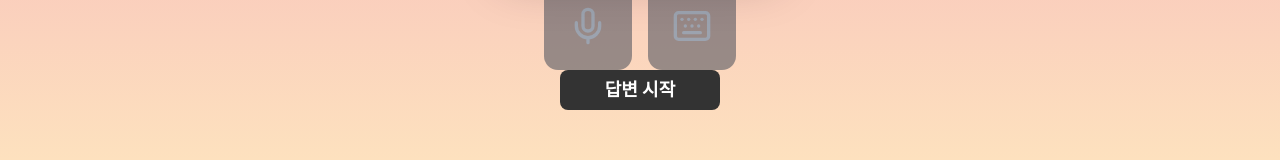
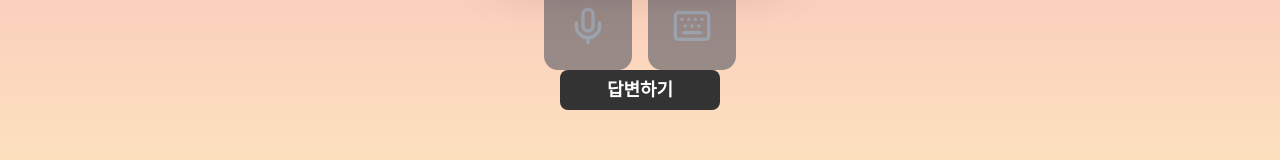
Before and after one commit to kakao-tech-campus-3rd-step3/Team5_FE, a React (Vite) app: page / in a window 1280 px wide. Shown: the part 520-680 px from the top of the page. Built offline with nearby package versions, Linux system fonts and the light colour scheme.

Commit message:
refactor: 메인페이지 컴포넌트 분리

```diff
--- /dev/null
+++ b/src/components/Button/AnswerButton.tsx
@@ -0,0 +1,35 @@
+import styled from '@emotion/styled';
+
+interface AnswerButtonProps {
+  children: React.ReactNode;
+  type: 'button' | 'submit' | 'reset';
+  onClick: () => void;
+  disabled: boolean;
+}
+
+const AnswerButton = ({ children, type, onClick, disabled }: AnswerButtonProps) => {
+  return (
+    <Wrapper type={type} onClick={onClick} disabled={disabled}>
+      {children}
+    </Wrapper>
+  );
+};
+
+export default AnswerButton;
+
+const Wrapper = styled.button`
+  display: flex;
+  justify-content: center;
+  align-items: center;
+
+  background: #333333;
+  border-radius: 8px;
+
+  width: 160px;
+  height: 40px;
+
+  font-weight: 700;
+  font-size: 18px;
+
+  color: #ffffff;
+`;
--- a/src/pages/Home/Home.tsx
+++ b/src/pages/Home/Home.tsx
@@ -1,23 +1,25 @@
 import styled from '@emotion/styled';
 import { useEffect, useState } from 'react';
-import AnswerSection from './components/AnswerSection';
-import AnswerTypeSelector from './components/AnswerTypeSelector';
 import { ROUTE_PATH } from '../../routes/routePath';
 import { useNavigate } from 'react-router-dom';
+import QuestionCardSection from './components/QuestionCardSection';
+import BeforeAnswerSection from './components/BeforeAnswerSection';
+import AnsweringSection from './components/AnsweringSection';
 
 export type AnswerType = 'voice' | 'text' | null;
 
 const HomePage = () => {
   const [answerType, setAnswerType] = useState<AnswerType>(null);
   const [isAnswerStarted, setIsAnswerStarted] = useState(false);
-  // const [isAnswered, setIsAnswered] = useState(false);
-  const [isAnswered, setIsAnswered] = useState(() => {
-    const saved = localStorage.getItem('isAnswered');
-    return saved === 'true';
-  });
-  useEffect(() => {
-    localStorage.setItem('isAnswered', String(isAnswered));
-  }, [isAnswered]);
+  const [isAnswered, setIsAnswered] = useState(false);
+  // TODO: 로컬스토리지 활용 코드 (추후 반영 예정)
+  // const [isAnswered, setIsAnswered] = useState(() => {
+  //   const saved = localStorage.getItem('isAnswered');
+  //   return saved === 'true';
+  // });
+  // useEffect(() => {
+  //   localStorage.setItem('isAnswered', String(isAnswered));
+  // }, [isAnswered]);
   const navigate = useNavigate();
 
   const handleAnswerType = (type: AnswerType) => {
@@ -33,49 +35,32 @@ const HomePage = () => {
     setIsAnswerStarted(true);
   };
 
+  if (isAnswered)
+    return (
+      <Wrapper>
+        <span>DailyQ 모의 면접</span>
+        <QuestionCardSection isStarted={isAnswerStarted} />
+        <h1>답변 후 메인 페이지</h1>
+      </Wrapper>
+    );
+
   return (
     <Wrapper>
       <span>DailyQ 모의 면접</span>
-      <section>
-        <QuestionCard isStarted={isAnswerStarted === true}>
-          <GlassBackground>
-            {isAnswered
-              ? 'Cookie와 Local Storage의 차이점이 무엇인가요?'
-              : '오늘의 질문을 확인하세요!'}
-          </GlassBackground>
-        </QuestionCard>
-      </section>
+      <QuestionCardSection isStarted={isAnswerStarted} />
 
-      {!isAnswered && (
-        <>
-          {!isAnswerStarted && (
-            <>
-              <AnswerTypeSelector type={answerType} onAnswerType={handleAnswerType} />
-              <AnswerButton type="button" onClick={handleAnswerState} disabled={!answerType}>
-                답변 시작
-              </AnswerButton>
-            </>
-          )}
-
-          {isAnswerStarted && (
-            <>
-              <AnswerSection
-                type={answerType}
-                isActive={isAnswerStarted}
-                onAnswerDone={handleAnswerDone}
-              />
-              <AnswerButton type="button" onClick={handleAnswerDone} disabled={!answerType}>
-                답변 완료
-              </AnswerButton>
-            </>
-          )}
-        </>
-      )}
-
-      {isAnswered && (
-        <>
-          <h1>답변 후 메인 페이지</h1>
-        </>
+      {!isAnswerStarted ? (
+        <BeforeAnswerSection
+          type={answerType}
+          onAnswerType={handleAnswerType}
+          onAnswerState={handleAnswerState}
+        />
+      ) : (
+        <AnsweringSection
+          type={answerType}
+          isStarted={isAnswerStarted}
+          onAnswerDone={handleAnswerDone}
+        />
       )}
     </Wrapper>
   );
@@ -90,43 +75,3 @@ const Wrapper = styled.div`
   justify-content: center;
   height: 100%;
 `;
-
-const QuestionCard = styled.div<{ isStarted: boolean }>`
-  width: 300px;
-  height: ${(props) => (props.isStarted ? '150px' : '300px')};
-
-  transition: 0.3s ease-in-out;
-`;
-
-const GlassBackground = styled.div`
-  background-color: rgba(255, 255, 255, 0.08);
-  backdrop-filter: blur(24px);
-  border-radius: 1.5rem;
-  border: 1px solid rgba(255, 255, 255, 0.2);
-  box-shadow: 0 25px 50px -12px rgb(0 0 0 / 0.25);
-
-  width: 100%;
-  height: 100%;
-
-  display: flex;
-  flex-direction: column;
-  align-items: center;
-  justify-content: center;
-`;
-
-const AnswerButton = styled.button`
-  display: flex;
-  justify-content: center;
-  align-items: center;
-
-  background: #333333;
-  border-radius: 8px;
-
-  width: 160px;
-  height: 40px;
-
-  font-weight: 700;
-  font-size: 18px;
-
-  color: #ffffff;
-`;
--- /dev/null
+++ b/src/pages/Home/components/AnsweringSection.tsx
@@ -0,0 +1,21 @@
+import AnswerButton from '../../../components/Button/AnswerButton';
+import type { AnswerType } from '../Home';
+import AnswerSection from './AnswerSection';
+interface AnsweringSectionProps {
+  type: AnswerType;
+  isStarted: boolean;
+  onAnswerDone: () => void;
+}
+
+const AnsweringSection = ({ type, isStarted, onAnswerDone }: AnsweringSectionProps) => {
+  return (
+    <>
+      <AnswerSection type={type} isActive={isStarted} onAnswerDone={onAnswerDone} />
+      <AnswerButton type="button" onClick={onAnswerDone} disabled={!type}>
+        답변 완료
+      </AnswerButton>
+    </>
+  );
+};
+
+export default AnsweringSection;
--- /dev/null
+++ b/src/pages/Home/components/BeforeAnswerSection.tsx
@@ -0,0 +1,23 @@
+import styled from '@emotion/styled';
+import AnswerTypeSelector from './AnswerTypeSelector';
+import AnswerButton from '../../../components/Button/AnswerButton';
+import type { AnswerType } from '../Home';
+
+interface BeforeAnswerSectionProps {
+  type: AnswerType;
+  onAnswerType: (type: AnswerType) => void;
+  onAnswerState: () => void;
+}
+
+const BeforeAnswerSection = ({ type, onAnswerType, onAnswerState }: BeforeAnswerSectionProps) => {
+  return (
+    <>
+      <AnswerTypeSelector type={type} onAnswerType={onAnswerType} />
+      <AnswerButton type="button" onClick={onAnswerState} disabled={!type}>
+        답변하기
+      </AnswerButton>
+    </>
+  );
+};
+
+export default BeforeAnswerSection;
--- /dev/null
+++ b/src/pages/Home/components/QuestionCardSection.tsx
@@ -0,0 +1,44 @@
+import styled from '@emotion/styled';
+
+interface QuestionCardSectionProps {
+  isStarted: boolean;
+}
+
+const QuestionCardSection = ({ isStarted }: QuestionCardSectionProps) => {
+  return (
+    <section>
+      <QuestionCard isStarted={isStarted === true}>
+        <GlassBackground>
+          {isStarted
+            ? 'Cookie와 Local Storage의 차이점이 무엇인가요?'
+            : '오늘의 질문을 확인하세요!'}
+        </GlassBackground>
+      </QuestionCard>
+    </section>
+  );
+};
+
+export default QuestionCardSection;
+
+const QuestionCard = styled.div<{ isStarted: boolean }>`
+  width: 300px;
+  height: ${(props) => (props.isStarted ? '150px' : '300px')};
+
+  transition: 0.3s ease-in-out;
+`;
+
+const GlassBackground = styled.div`
+  background-color: rgba(255, 255, 255, 0.08);
+  backdrop-filter: blur(24px);
+  border-radius: 1.5rem;
+  border: 1px solid rgba(255, 255, 255, 0.2);
+  box-shadow: 0 25px 50px -12px rgb(0 0 0 / 0.25);
+
+  width: 100%;
+  height: 100%;
+
+  display: flex;
+  flex-direction: column;
+  align-items: center;
+  justify-content: center;
+`;
```
